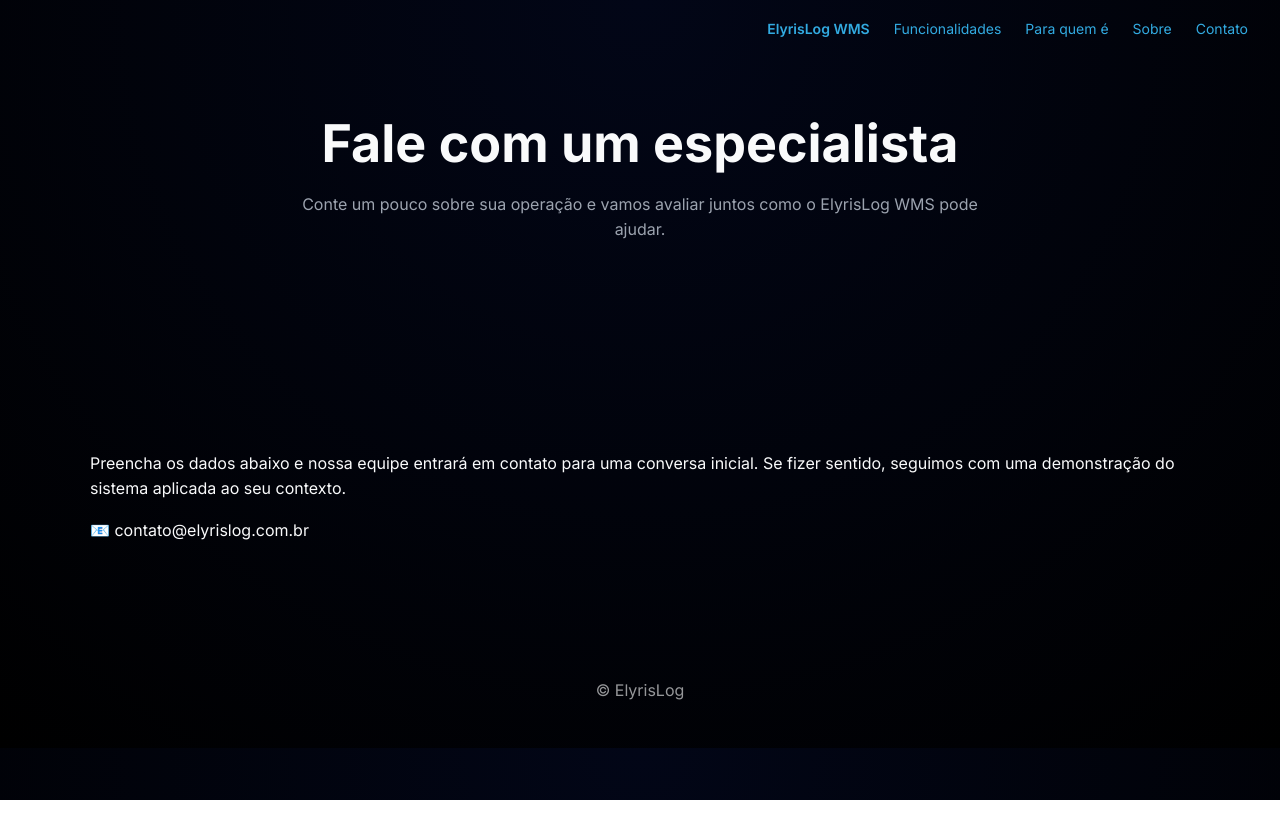
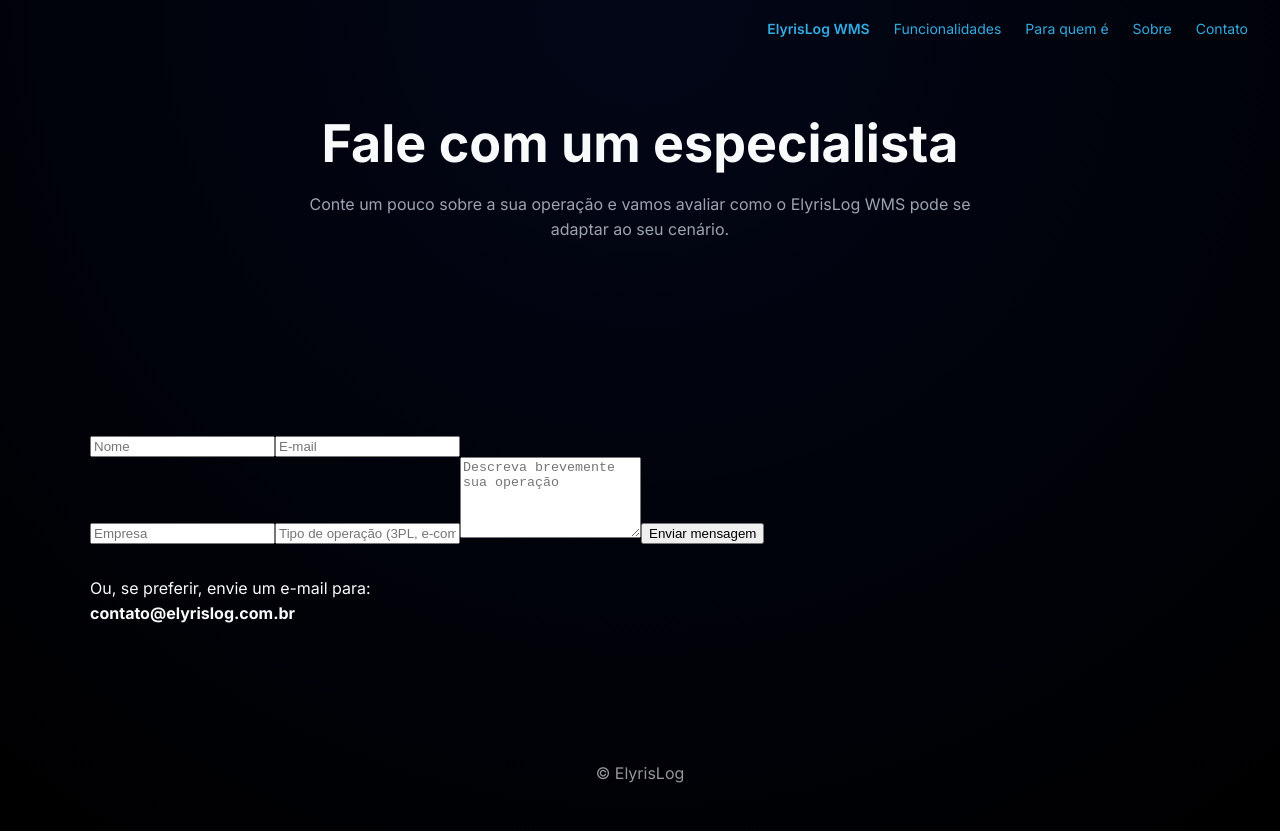
Before and after one commit to elyrislog/elyrislog-site, a Next.js app: page /contact in a window 1280 px wide. Before the commit the page ends 800 px from the top, so only its background shows below. Built offline with nearby package versions, Linux system fonts and the light colour scheme.

Commit message:
Update contact.js

```diff
--- a/pages/contact.js
+++ b/pages/contact.js
@@ -9,20 +9,62 @@
       <section className="hero-block">
         <h1 className="hero-title">Fale com um especialista</h1>
         <p className="hero-subtitle">
-          Conte um pouco sobre sua operação e vamos avaliar juntos como o
-          ElyrisLog WMS pode ajudar.
+          Conte um pouco sobre a sua operação e vamos avaliar como o ElyrisLog
+          WMS pode se adaptar ao seu cenário.
         </p>
       </section>
 
       <section className="section">
-        <p className="text-block">
-          Preencha os dados abaixo e nossa equipe entrará em contato para uma
-          conversa inicial. Se fizer sentido, seguimos com uma demonstração do
-          sistema aplicada ao seu contexto.
-        </p>
+        <form
+          action="https://formsubmit.co/contato@elyrislog.com.br"
+          method="POST"
+          className="contact-form"
+        >
+          {/* Proteção contra spam */}
+          <input type="hidden" name="_captcha" value="false" />
+          <input type="hidden" name="_template" value="table" />
 
-        <p className="text-block">
-          📧 contato@elyrislog.com.br
+          <div className="form-grid">
+            <input
+              type="text"
+              name="nome"
+              placeholder="Nome"
+              required
+            />
+            <input
+              type="email"
+              name="email"
+              placeholder="E-mail"
+              required
+            />
+          </div>
+
+          <input
+            type="text"
+            name="empresa"
+            placeholder="Empresa"
+          />
+
+          <input
+            type="text"
+            name="tipo_operacao"
+            placeholder="Tipo de operação (3PL, e-commerce, logística própria)"
+          />
+
+          <textarea
+            name="mensagem"
+            placeholder="Descreva brevemente sua operação"
+            rows="5"
+          />
+
+          <button type="submit" className="btn-primary">
+            Enviar mensagem
+          </button>
+        </form>
+
+        <p className="text-block" style={{ marginTop: "32px" }}>
+          Ou, se preferir, envie um e-mail para:<br />
+          <strong>contato@elyrislog.com.br</strong>
         </p>
       </section>
 
```
